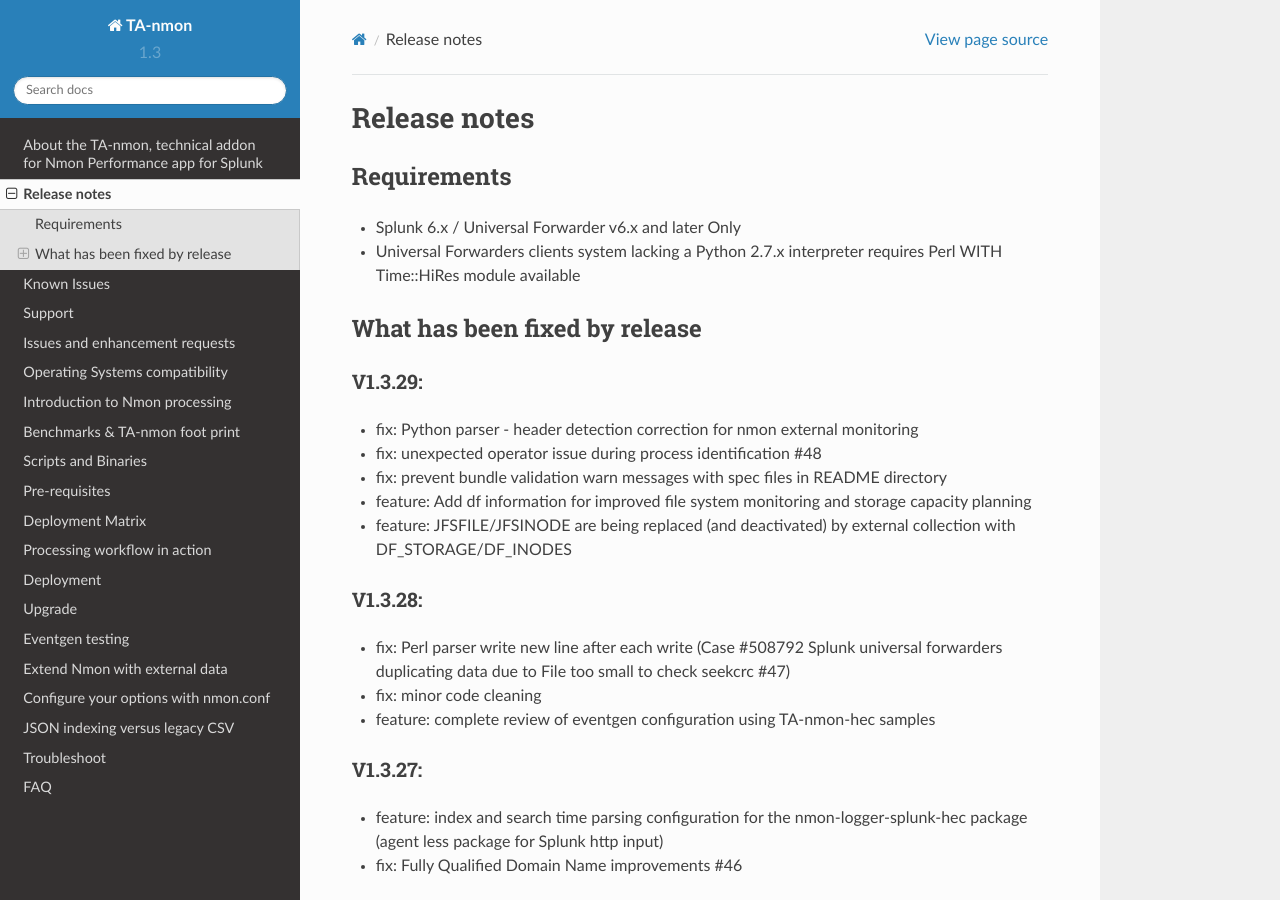
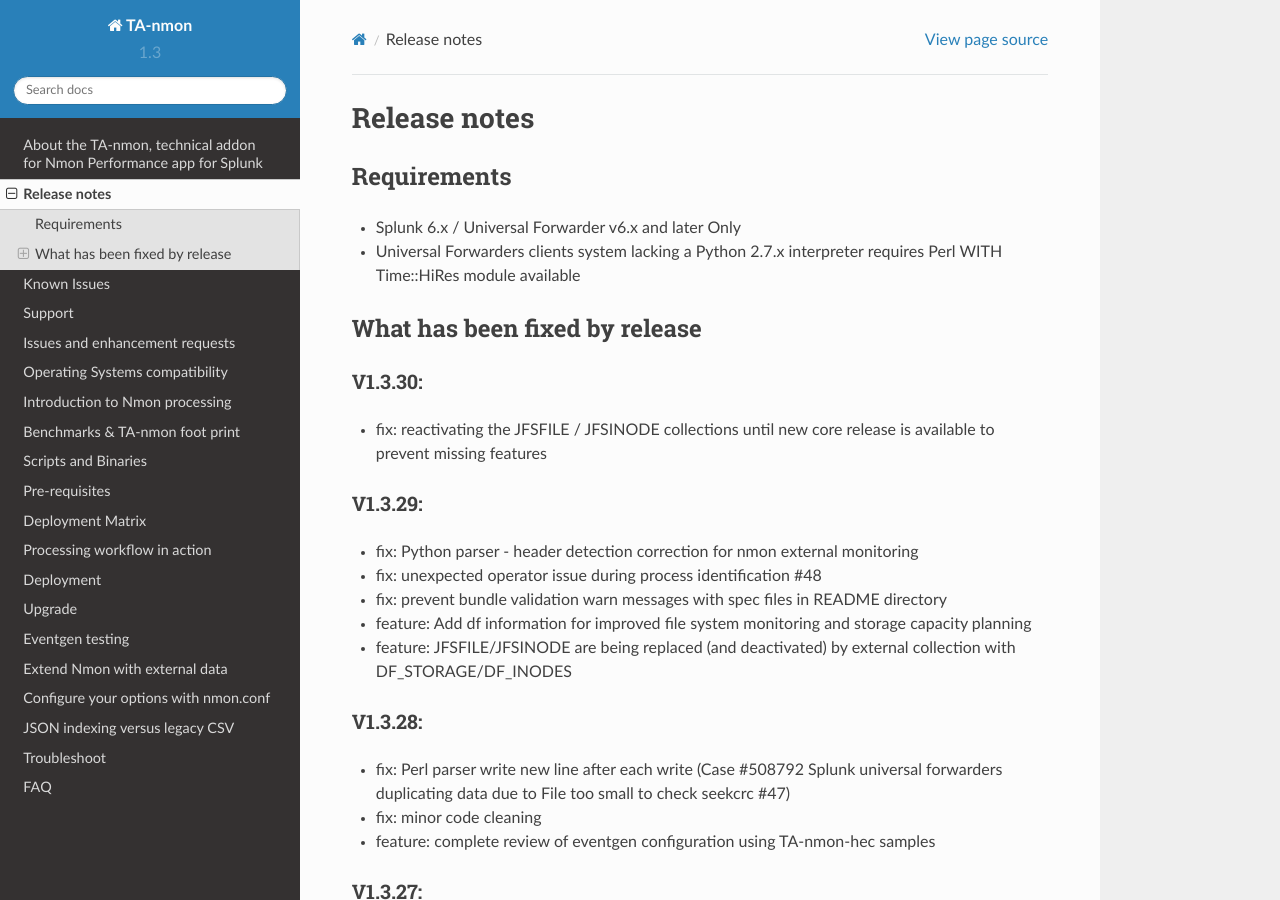
Before and after one commit to guilhemmarchand/TA-nmon, a Sphinx documentation site: the page built from docs/releasenotes.rst, in a window 1280 px wide and 900 px high. Built offline with Sphinx 7.4.7 and the Read the Docs theme 2.0.0, drawn with Linux system fonts in a browser that asks for light colours.

Commit message:
version 1.3.30
- fix: reactivating the JFSFILE / JFSINODE collections until new core release is available to prevent missing features

```diff
--- a/docs/releasenotes.rst
+++ b/docs/releasenotes.rst
@@ -13,6 +13,12 @@
 ^^^^^^^^^^^^^^^^^^^^^^^^^^^^^^
 What has been fixed by release
 ^^^^^^^^^^^^^^^^^^^^^^^^^^^^^^
+
+========
+V1.3.30:
+========
+
+- fix: reactivating the JFSFILE / JFSINODE collections until new core release is available to prevent missing features
 
 ========
 V1.3.29:
```
Also changed, not shown: 3 other files.
